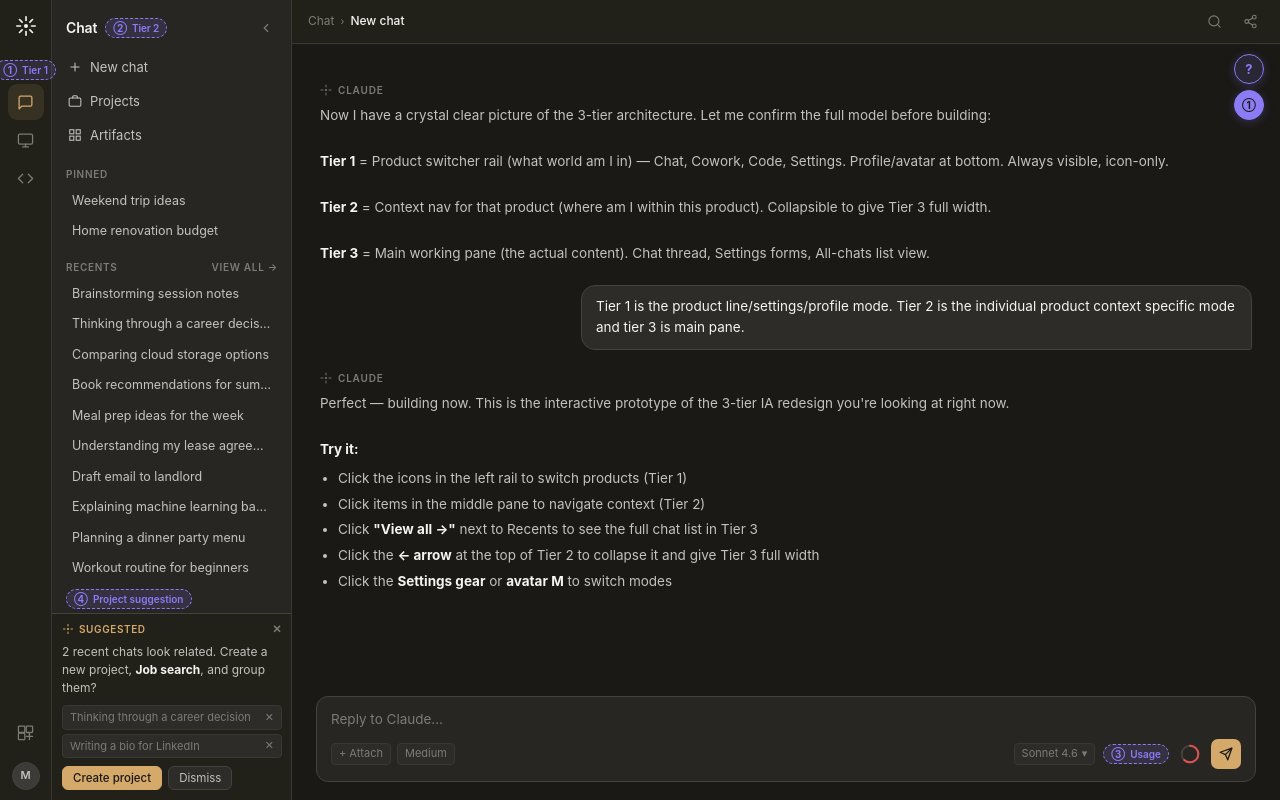
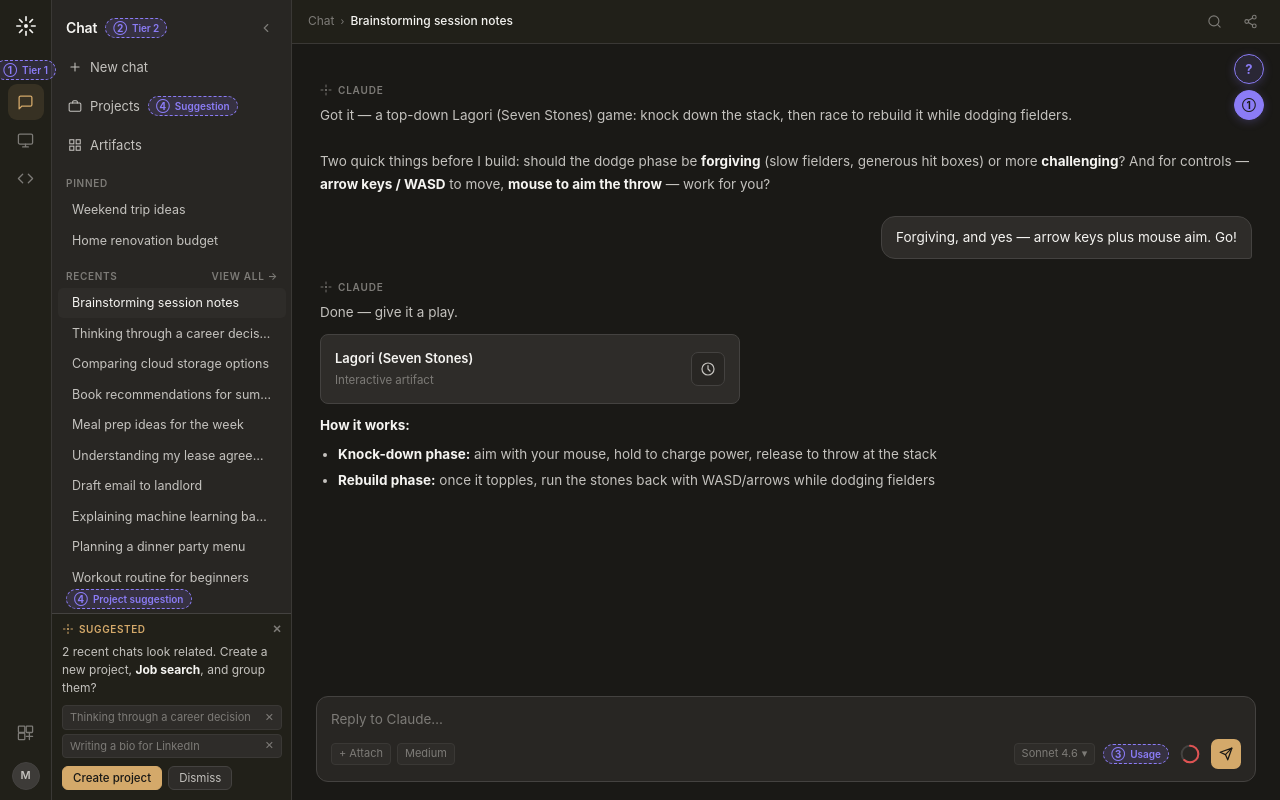
Before and after one commit to Muralikundasi/Case-Study, a plain HTML site: page index.html in a window 1280 px wide. Both pictures are taken after a click on the button "Start exploring". Drawn offline with Linux system fonts and the light colour scheme.

Commit message:
Update index.html

```diff
--- a/index.html
+++ b/index.html
@@ -408,6 +408,28 @@ body {
 }
 .chat-msg-label svg { width: 12px; height: 12px; }
 
+/* Artifact card — decorative example, mirrors a real claude.ai artifact reference */
+.artifact-card {
+  display: flex; align-items: center; justify-content: space-between;
+  gap: 12px;
+  background: var(--surface);
+  border: 1px solid var(--border2);
+  border-radius: var(--radius);
+  padding: 12px 14px;
+  margin: 10px 0;
+  max-width: 420px;
+  cursor: default;
+}
+.artifact-card-title { font-size: 13px; font-weight: 600; color: var(--t1); }
+.artifact-card-sub { font-size: 11.5px; color: var(--t3); margin-top: 2px; }
+.artifact-card-icon {
+  width: 34px; height: 34px; border-radius: 7px;
+  background: var(--bg3); border: 1px solid var(--border2);
+  display: flex; align-items: center; justify-content: center;
+  color: var(--t2); flex-shrink: 0;
+}
+.artifact-card-icon svg { width: 16px; height: 16px; }
+
 /* Chat input */
 .chat-input-wrap {
   padding: 12px 24px 18px;
@@ -1329,6 +1351,9 @@ body {
   margin-left: auto;
   animation: t2-running-blink 1.1s ease-in-out infinite;
 }
+/* Only show the nav-item's annotation pin while the blink is actually active */
+.t2-nav-item .anno-pin { display: none; }
+body.show-annotations .t2-nav-item.has-suggestion .anno-pin { display: inline-flex; margin-left: 6px; }
 
 /* ── Instructions suggestion banner — top of Projects grid ── */
 .instr-suggest-banner {
@@ -1583,7 +1608,7 @@ body.show-annotations .anno-pin { display: inline-flex; }
 <div class="intro-overlay open" id="intro-overlay">
   <div class="intro-card">
     <div class="intro-title">What this prototype is</div>
-    <div class="intro-thesis">Claude is the enginer; Chat, Cowork, and Code are surfaces that share one foundation.</div>
+    <div class="intro-thesis">Claude chat is the engine and the products are surfaces that share the foundation of that engine.</div>
 
     <div class="intro-section-label">The 3-tier IA</div>
     <div class="intro-tier"><span class="intro-tier-num">1</span><div class="intro-tier-body"><strong>Tier 1 — the Anchor.</strong> Which surface you're in: Chat, Cowork, or Code.</div></div>
@@ -1760,13 +1785,14 @@ body.show-annotations .anno-pin { display: inline-flex; }
       </div>
 
       <!-- New chat -->
-      <div class="t2-nav-item" onclick="showChatNew()">
+      <div class="t2-nav-item active" onclick="showChatNew()">
         <svg viewBox="0 0 24 24" fill="none" stroke="currentColor" stroke-width="1.8" stroke-linecap="round"><line x1="12" y1="5" x2="12" y2="19"/><line x1="5" y1="12" x2="19" y2="12"/></svg>
         New chat
       </div>
       <div class="t2-nav-item" id="t2nav-projects" onclick="showProjectsGrid(this)">
         <svg viewBox="0 0 24 24" fill="none" stroke="currentColor" stroke-width="1.8" stroke-linecap="round"><rect x="2" y="7" width="20" height="14" rx="2"/><path d="M16 7V5a2 2 0 0 0-2-2h-4a2 2 0 0 0-2 2v2"/></svg>
         Projects
+        <span class="anno-pin" data-tip="Project suggestion (big bet) — the blinking dot signals a pending suggestion"><span class="anno-pin-num">④</span> Suggestion</span>
       </div>
       <div class="t2-nav-item">
         <svg viewBox="0 0 24 24" fill="none" stroke="currentColor" stroke-width="1.8" stroke-linecap="round"><rect x="3" y="3" width="7" height="7"/><rect x="14" y="3" width="7" height="7"/><rect x="3" y="14" width="7" height="7"/><rect x="14" y="14" width="7" height="7"/></svg>
@@ -2013,7 +2039,7 @@ body.show-annotations .anno-pin { display: inline-flex; }
   </div>
 
   <!-- ── EMPTY NEW CHAT view ── -->
-  <div class="t3-view" id="t3-chat-empty">
+  <div class="t3-view active" id="t3-chat-empty">
     <div class="empty-chat-wrap">
       <div class="empty-chat-greeting">
         <svg viewBox="0 0 24 24" fill="currentColor" class="empty-chat-star"><circle cx="12" cy="12" r="2.2"/><line x1="12" y1="2" x2="12" y2="6" stroke="currentColor" stroke-width="1.8" stroke-linecap="round"/><line x1="12" y1="18" x2="12" y2="22" stroke="currentColor" stroke-width="1.8" stroke-linecap="round"/><line x1="2" y1="12" x2="6" y2="12" stroke="currentColor" stroke-width="1.8" stroke-linecap="round"/><line x1="18" y1="12" x2="22" y2="12" stroke="currentColor" stroke-width="1.8" stroke-linecap="round"/><line x1="4.93" y1="4.93" x2="7.76" y2="7.76" stroke="currentColor" stroke-width="1.8" stroke-linecap="round"/><line x1="16.24" y1="16.24" x2="19.07" y2="19.07" stroke="currentColor" stroke-width="1.8" stroke-linecap="round"/><line x1="4.93" y1="19.07" x2="7.76" y2="16.24" stroke="currentColor" stroke-width="1.8" stroke-linecap="round"/><line x1="16.24" y1="7.76" x2="19.07" y2="4.93" stroke="currentColor" stroke-width="1.8" stroke-linecap="round"/></svg>
@@ -2112,7 +2138,7 @@ body.show-annotations .anno-pin { display: inline-flex; }
   </div>
 
   <!-- ── CHAT conversation view ── -->
-  <div class="t3-view active" id="t3-chat">
+  <div class="t3-view" id="t3-chat">
     <div class="chat-messages">
       <div class="chat-msg assistant">
         <div class="chat-msg-label">
@@ -2120,14 +2146,12 @@ body.show-annotations .anno-pin { display: inline-flex; }
           Claude
         </div>
         <div class="bubble">
-          Now I have a crystal clear picture of the 3-tier architecture. Let me confirm the full model before building:<br><br>
-          <strong>Tier 1</strong> = Product switcher rail (what world am I in) — Chat, Cowork, Code, Settings. Profile/avatar at bottom. Always visible, icon-only.<br><br>
-          <strong>Tier 2</strong> = Context nav for that product (where am I within this product). Collapsible to give Tier 3 full width.<br><br>
-          <strong>Tier 3</strong> = Main working pane (the actual content). Chat thread, Settings forms, All-chats list view.
+          Got it — a top-down Lagori (Seven Stones) game: knock down the stack, then race to rebuild it while dodging fielders.<br><br>
+          Two quick things before I build: should the dodge phase be <strong>forgiving</strong> (slow fielders, generous hit boxes) or more <strong>challenging</strong>? And for controls — <strong>arrow keys / WASD</strong> to move, <strong>mouse to aim the throw</strong> — work for you?
         </div>
       </div>
       <div class="chat-msg user">
-        <div class="bubble">Tier 1 is the product line/settings/profile mode. Tier 2 is the individual product context specific mode and tier 3 is main pane.</div>
+        <div class="bubble">Forgiving, and yes — arrow keys plus mouse aim. Go!</div>
       </div>
       <div class="chat-msg assistant">
         <div class="chat-msg-label">
@@ -2135,14 +2159,20 @@ body.show-annotations .anno-pin { display: inline-flex; }
           Claude
         </div>
         <div class="bubble">
-          Perfect — building now. This is the interactive prototype of the 3-tier IA redesign you're looking at right now.<br><br>
-          <strong>Try it:</strong>
+          Done — give it a play.
+          <div class="artifact-card">
+            <div>
+              <div class="artifact-card-title">Lagori (Seven Stones)</div>
+              <div class="artifact-card-sub">Interactive artifact</div>
+            </div>
+            <div class="artifact-card-icon">
+              <svg viewBox="0 0 24 24" fill="none" stroke="currentColor" stroke-width="1.8" stroke-linecap="round" stroke-linejoin="round"><circle cx="12" cy="12" r="9"/><path d="M12 7v5l3 3"/></svg>
+            </div>
+          </div>
+          <strong>How it works:</strong>
           <ul>
-            <li>Click the icons in the left rail to switch products (Tier 1)</li>
-            <li>Click items in the middle pane to navigate context (Tier 2)</li>
-            <li>Click <strong>"View all →"</strong> next to Recents to see the full chat list in Tier 3</li>
-            <li>Click the <strong>← arrow</strong> at the top of Tier 2 to collapse it and give Tier 3 full width</li>
-            <li>Click the <strong>Settings gear</strong> or <strong>avatar M</strong> to switch modes</li>
+            <li><strong>Knock-down phase:</strong> aim with your mouse, hold to charge power, release to throw at the stack</li>
+            <li><strong>Rebuild phase:</strong> once it topples, run the stones back with WASD/arrows while dodging fielders</li>
           </ul>
         </div>
       </div>
@@ -3192,6 +3222,9 @@ function closeIntro() {
   // on-screen labels, so turn them on rather than making that a second step.
   document.body.classList.add('show-annotations');
   document.getElementById('anno-toggle-btn').classList.add('active');
+  // Land on a real conversation (rather than the empty composer) so the
+  // usage-indicator bet is visible right away instead of needing a click.
+  openChat('Brainstorming session notes');
 }
 function toggleAnnotations() {
   document.body.classList.toggle('show-annotations');
@@ -3342,7 +3375,7 @@ function renderProjectsGrid() {
     html +=
       '<div class="instr-suggest-banner">' +
         '<div class="instr-suggest-banner-icon"><svg viewBox="0 0 24 24" fill="currentColor"><circle cx="12" cy="12" r="2.2"/><line x1="12" y1="3" x2="12" y2="6" stroke="currentColor" stroke-width="2" stroke-linecap="round"/><line x1="12" y1="18" x2="12" y2="21" stroke="currentColor" stroke-width="2" stroke-linecap="round"/><line x1="3" y1="12" x2="6" y2="12" stroke="currentColor" stroke-width="2" stroke-linecap="round"/><line x1="18" y1="12" x2="21" y2="12" stroke="currentColor" stroke-width="2" stroke-linecap="round"/></svg></div>' +
-        '<div class="instr-suggest-banner-body">Claude noticed enough chat history in <strong>' + sName + '</strong> to suggest project instructions.</div>' +
+        '<div class="instr-suggest-banner-body">Claude noticed enough chat history in <strong>' + sName + '</strong> to suggest project instructions. <span class="anno-pin" data-tip="Project suggestion (big bet) — same suggestion engine as the sidebar dot"><span class="anno-pin-num">④</span> Suggestion</span></div>' +
         '<div class="instr-suggest-banner-actions">' +
           '<button class="usage-nudge-btn primary" onclick="reviewInstructionSuggestion()">Review</button>' +
           '<button class="usage-nudge-btn" onclick="cancelInstructionSuggestion()">Cancel</button>' +
```
